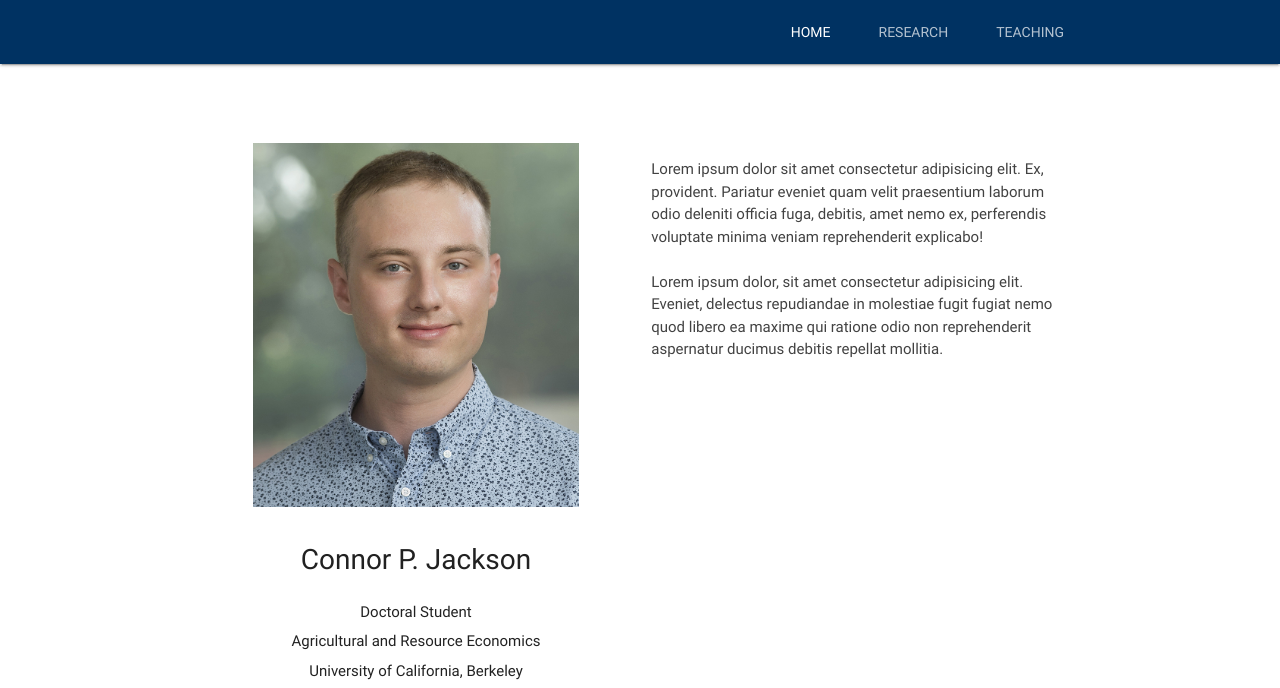
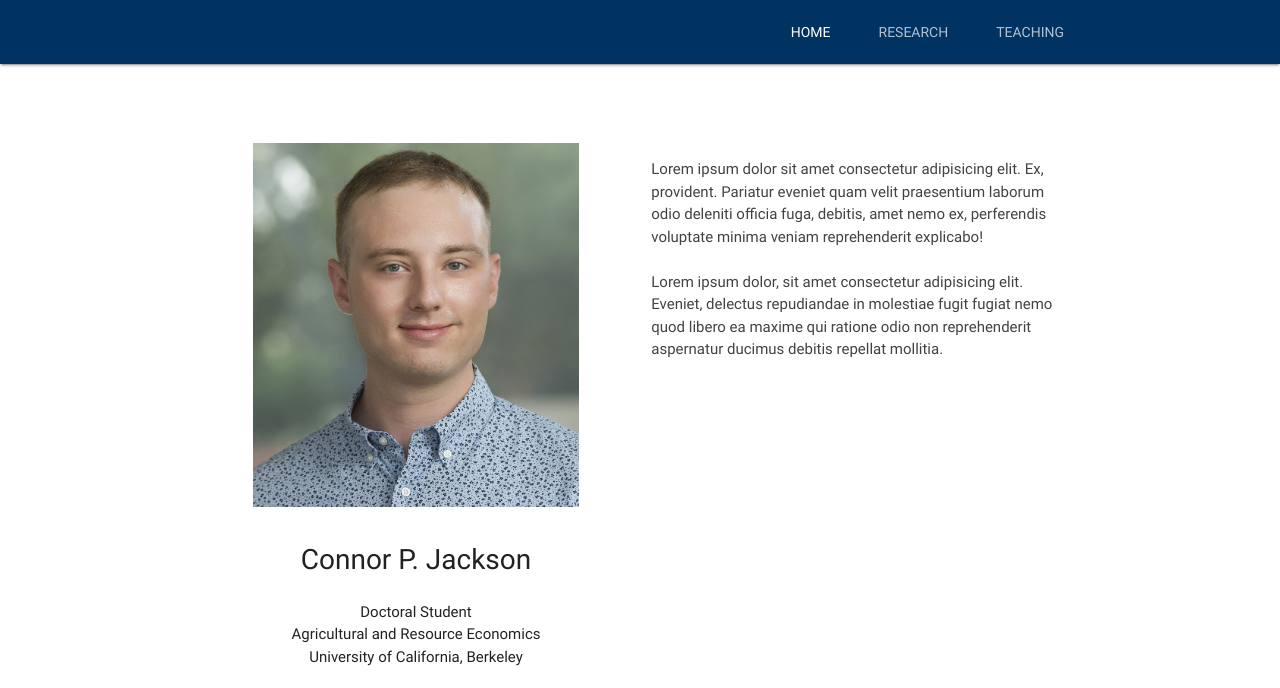
Before and after one commit to connorp/connorp.github.io, a plain HTML site: page index.html in a window 1280 px wide. Shown: the top 688 px of the page. Drawn offline with nearby package versions, Linux system fonts and the light colour scheme; a web font is replaced by a local one.

Commit message:
Reducing left column line spacing

```diff
--- a/style.css
+++ b/style.css
@@ -51,7 +51,7 @@ h3 {
 }
 
 .contact-padding {
-    margin-bottom: -8px !important;
+    margin-bottom: -1em !important;
 }
 
 /* Size of Profile Pic */
```
Also changed, not shown: 1 other file.
